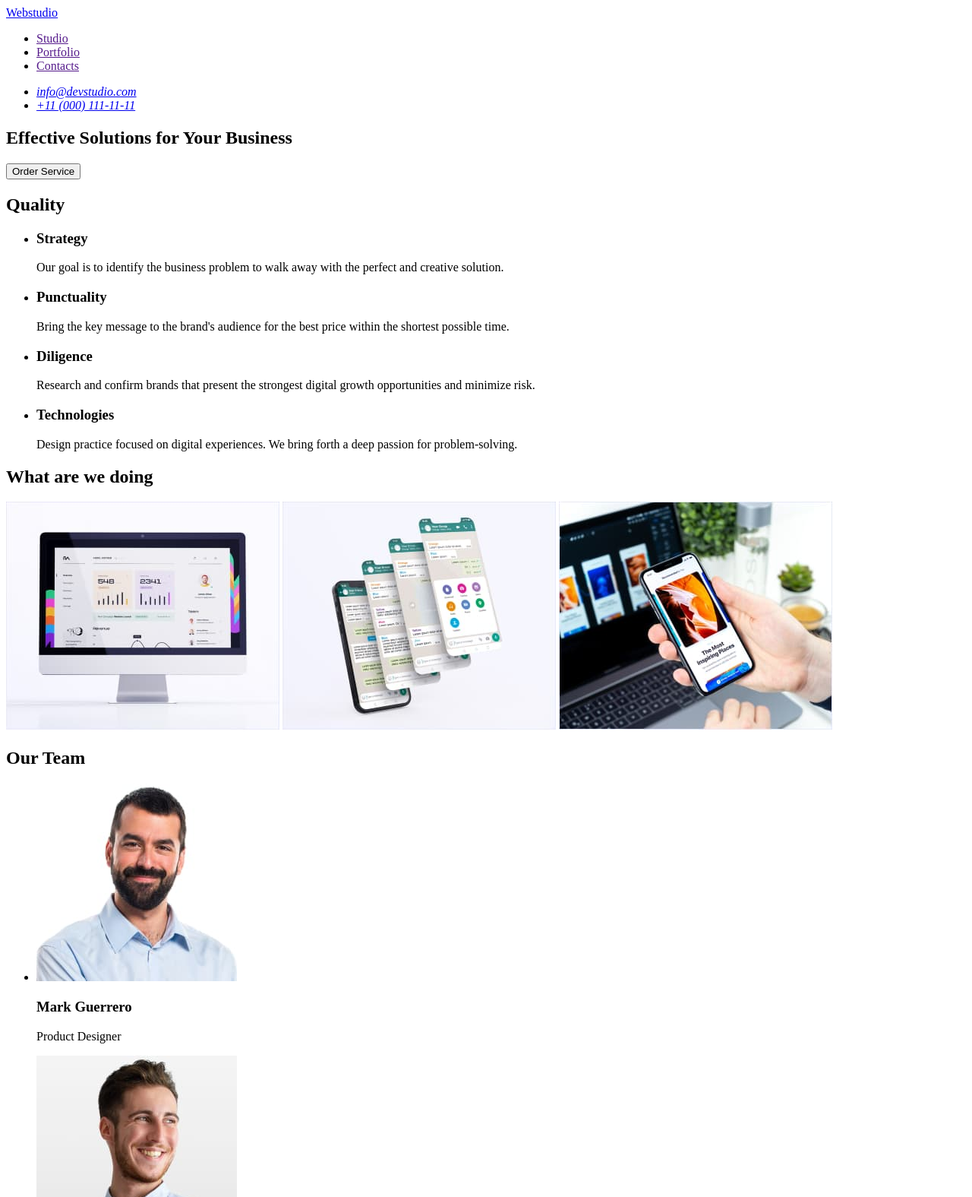
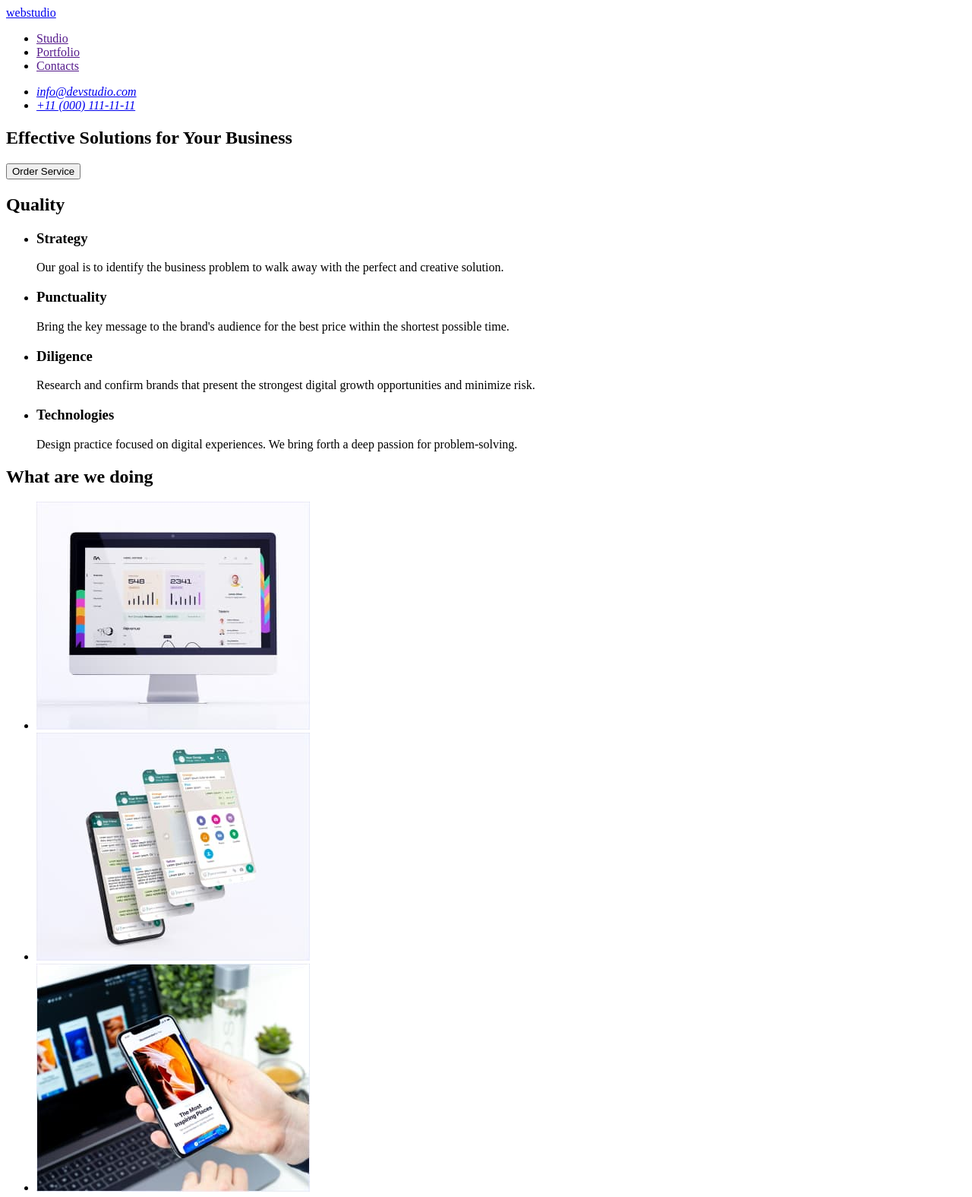
Before and after one commit to khalilda/goit-markup-hw-01, a plain HTML site: page index.html in a window 1280 px wide. Shown: the top 1575 px of the page at 76% size. Drawn offline with Linux system fonts and the light colour scheme.

Commit message:
!!!!!!!!

```diff
--- a/index.html
+++ b/index.html
@@ -10,7 +10,7 @@
     <!-- Head Text -->
     <header>
         <nav>
-        <a href="./index.html">Webstudio</a>
+        <a href="./index.html">webstudio</a>
         <ul>
             <li><a href="">Studio</a></li>
             <li><a href="">Portfolio</a></li>
@@ -63,9 +63,17 @@
             <!-- What do we do -->
             <section>
                 <h2>What are we doing</h2>
-                <img src="./images/img1.jpg" alt="computer" width="360">
-                <img src="./images/img2.jpg" alt="app" width="360">
-                <img src="./images/img3.jpg" alt="telephone" width="360">
+                <ul>
+                    <li>
+                        <img src="./images/img1.jpg" alt="computer" width="360">
+                    </li>
+                    <li>
+                        <img src="./images/img2.jpg" alt="app" width="360">
+                    </li>
+                    <li>
+                        <img src="./images/img3.jpg" alt="telephone" width="360">
+                    </li>
+                </ul>
             </section>
             <!-- Our Team -->
             <section>
@@ -96,7 +104,7 @@
     </main>
     <!--footer-->
     <footer>
-        <a href="./index.html">Webstudio</a>
+        <a href="./index.html">webstudio</a>
         <p>Increase the flow of customers and sales for your business with digital marketing & growth solutions.</p>
     </footer>
 </body>
```
